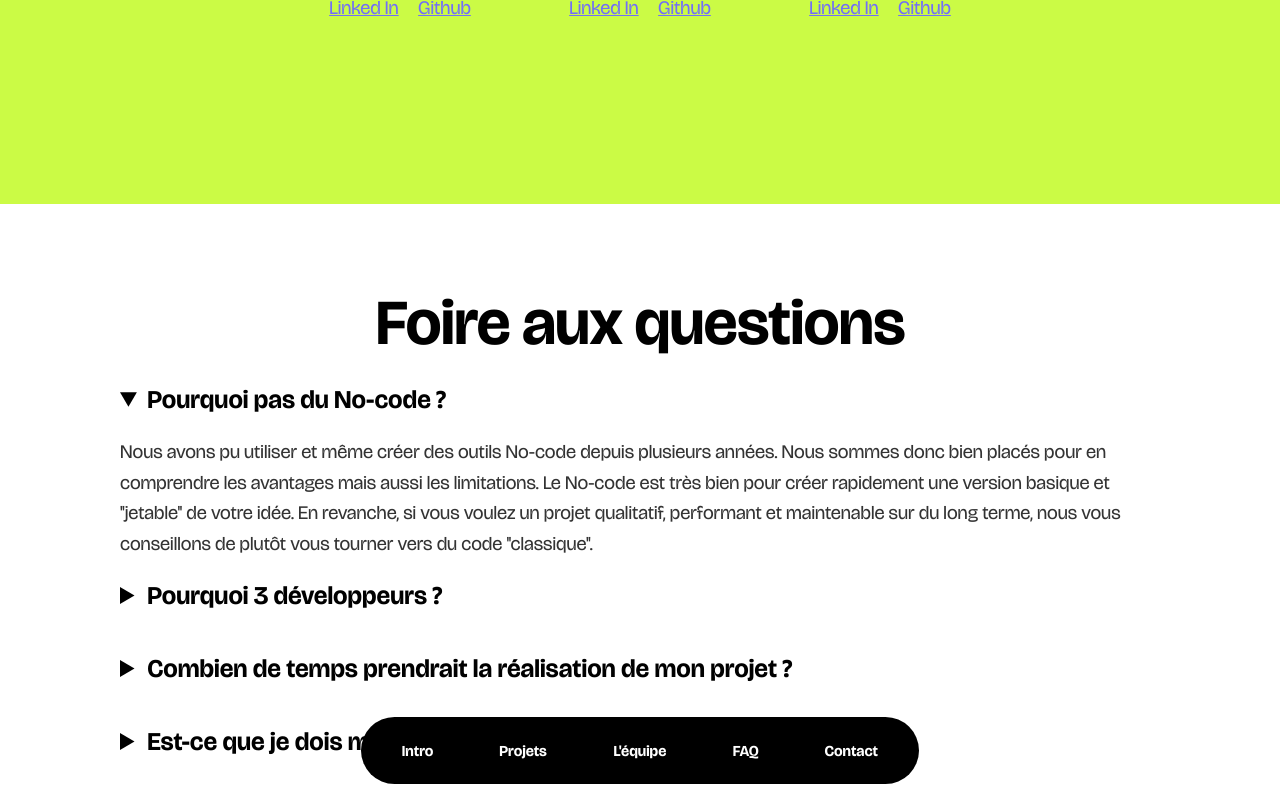
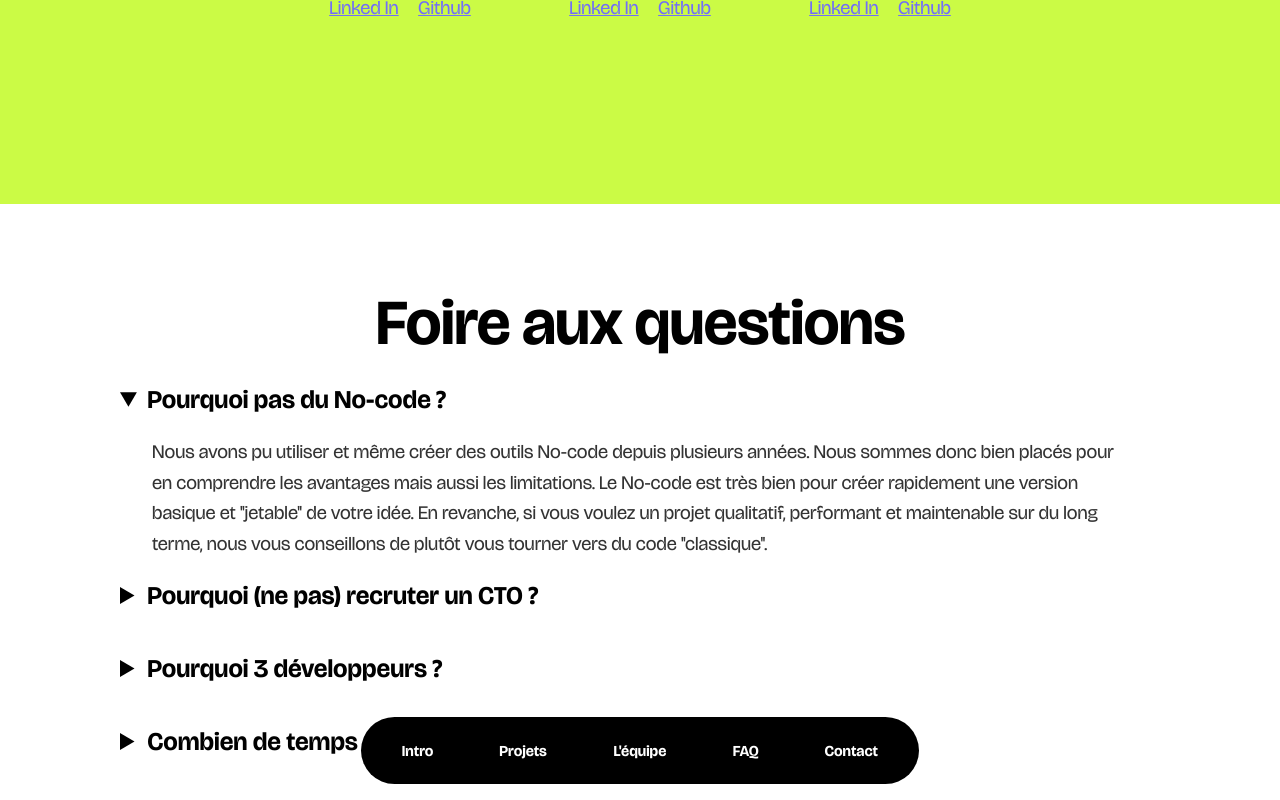
Before and after one commit to les3dev/website, a SvelteKit app: page / in a window 1280 px wide. Both pictures are taken after a click on the heading "Pourquoi pas du No-code ?". Shown: the part 2853-3653 px from the top of the page. Built offline with nearby package versions, Linux system fonts and the light colour scheme; a web font is replaced by a local one.

Commit message:
feat(faq): improve layout

```diff
--- a/src/routes/+page.svelte
+++ b/src/routes/+page.svelte
@@ -189,51 +189,80 @@
     <h2 use:scrollEffect={0.5} class="appear">Foire aux questions</h2>
     <details use:scrollEffect={0.5} class="appear">
         <summary>Pourquoi pas du No-code ?</summary>
-        Nous avons pu utiliser et même créer des outils No-code depuis plusieurs années. Nous sommes donc bien placés pour en comprendre les avantages mais aussi
-        les limitations. Le No-code est très bien pour créer rapidement une version basique et "jetable" de votre idée. En revanche, si vous voulez un projet qualitatif,
-        performant et maintenable sur du long terme, nous vous conseillons de plutôt vous tourner vers du code "classique".
+        <div>
+            Nous avons pu utiliser et même créer des outils No-code depuis plusieurs années. Nous sommes donc bien placés pour en comprendre les avantages mais
+            aussi les limitations. Le No-code est très bien pour créer rapidement une version basique et "jetable" de votre idée. En revanche, si vous voulez un
+            projet qualitatif, performant et maintenable sur du long terme, nous vous conseillons de plutôt vous tourner vers du code "classique".
+        </div>
+    </details>
+    <details use:scrollEffect={0.5} class="appear">
+        <summary>Pourquoi (ne pas) recruter un CTO ?</summary>
+        <div>
+            Avoir un CTO est la solution idéale sur le moyen/long terme pour une startup. Cependant, cela peut-être compliqué et très cher de choisir cette
+            solution au début. C'est pour cela qu'une équipe de développeur.ses experimentée peut vous permettre de faire une première version de qualité de
+            votre produit. Aussi, un CTO a souvent son mot à dire sur la vision de votre société et de votre produit. En travaillant avec des développeur.ses
+            indépendant (comme nous), vous vous assurez que votre vision soit respectée.
+        </div>
     </details>
     <details use:scrollEffect={0.5} class="appear">
         <summary>Pourquoi 3 développeurs ?</summary>
-        Nous avons l’habitude de travailler ensemble depuis plusieurs années. Grâce à nos différentes affinités et domaines d’expertise nous pouvons nous répartir
-        efficacement pour répondre au mieux à toutes vos demandes aussi variées soient-elles.
+        <div>
+            Nous avons l’habitude de travailler ensemble depuis plusieurs années. Grâce à nos différentes affinités et domaines d’expertise nous pouvons nous
+            répartir efficacement pour répondre au mieux à toutes vos demandes aussi variées soient-elles.
+        </div>
     </details>
     <details use:scrollEffect={0.5} class="appear">
         <summary>Combien de temps prendrait la réalisation de mon projet ?</summary>
-        Cela déprendra de l'urgence de votre côté mais également de nos disponibilités. Nous avons l'habitude de travailler plutôt rapidement et vous fournir des
-        résultats de l'avancement au fur et à mesure. <a href="mailto:contact@les3.dev">Contactez-nous</a> dès maintenant pour avoir une estimation !
+        <div>
+            Cela déprendra de l'urgence de votre côté mais également de nos disponibilités. Nous avons l'habitude de travailler plutôt rapidement et vous
+            fournir des résultats de l'avancement au fur et à mesure. <a href="mailto:contact@les3.dev">Contactez-nous</a> dès maintenant pour avoir une estimation
+            !
+        </div>
     </details>
     <details use:scrollEffect={0.5} class="appear">
         <summary>Est-ce que je dois m'occuper du design ?</summary>
-        La plupart des projets ne nécessitent pas uniquement du code, mais également du design. Nous nous occupons de cette partie également la plupart du temps.
-        Cependant, nous pouvons nous adapter en fonction de votre existent (identité visuelle, logo, etc.) et vos besoins personnels.
+        <div>
+            La plupart des projets ne nécessitent pas uniquement du code, mais également du design. Nous nous occupons de cette partie également la plupart du
+            temps. Cependant, nous pouvons nous adapter en fonction de votre existent (identité visuelle, logo, etc.) et vos besoins personnels.
+        </div>
     </details>
     <details use:scrollEffect={0.5} class="appear">
         <summary>Quel type de projet & fonctionnalités peuvent être réalisées ?</summary>
-        Probablement tout ce que vous pourriez imaginer. Avec nos 10 ans d'expériences, on a rencontrés beaucoup de problèmes et tout autant de solution. Nous avons
-        réalisés un grand nombre d'applications ou de sites avec des fonctionnalités très différentes (realtime, collaboration, 3D). Mais aussi des produits sur
-        le long terme, des MVPs pour des startups mais également pour de plus grands organismes comme Decathlon, BNP Paribas ou la base spatiale.
+        <div>
+            Probablement tout ce que vous pourriez imaginer. Avec nos 10 ans d'expériences, on a rencontrés beaucoup de problèmes et tout autant de solution.
+            Nous avons réalisés un grand nombre d'applications ou de sites avec des fonctionnalités très différentes (realtime, collaboration, 3D). Mais aussi
+            des produits sur le long terme, des MVPs pour des startups mais également pour de plus grands organismes comme Decathlon, BNP Paribas ou la base
+            spatiale.
+        </div>
     </details>
     <details use:scrollEffect={0.5} class="appear">
         <summary>Comment puis-je modifier mon projet ?</summary>
-        Dans un soucis de transparence, nous vous fournirons toujours le code source du projet, vous seul.e en serez propriétaire. Si vous voulez modifier votre
-        projet, vous pouvez refaire appel à nous quand vous voulez ou même à d'autres développeur.ses. Nous pouvons également développer des solutions afin que vous
-        puissiez facilement faire évoluer votre produit comme une interface d'admin adaptée à vos besoins.
+        <div>
+            Dans un soucis de transparence, nous vous fournirons toujours le code source du projet, vous seul.e en serez propriétaire. Si vous voulez modifier
+            votre projet, vous pouvez refaire appel à nous quand vous voulez ou même à d'autres développeur.ses. Nous pouvons également développer des solutions
+            afin que vous puissiez facilement faire évoluer votre produit comme une interface d'admin adaptée à vos besoins.
+        </div>
     </details>
     <details use:scrollEffect={0.5} class="appear">
         <summary>Où sont stockées les données ?</summary>
-        À vous de voir. Ça peut être sur vos serveurs ou ceux d'autres services en ligne, mais pas chez nous. Nous ne voulons pas prendre la responsabilité du stockage
-        de vos données.
+        <div>
+            À vous de voir. Ça peut être sur vos serveurs ou ceux d'autres services en ligne, mais pas chez nous. Nous ne voulons pas prendre la responsabilité
+            du stockage de vos données.
+        </div>
     </details>
     <details use:scrollEffect={0.5} class="appear">
         <summary>Ai-je accès au code du projet ?</summary>
-        Oui, le code que nous écrivons n'a qu'un seul destinataire : vous. Lorsque nous aurons fini le projet, nous vous donnerons toutes les clés pour que vous
-        soyez propriétaire du projet et que vous puissiez le faire évoluer comme bon vous semble.
+        <div>
+            Oui, le code que nous écrivons n'a qu'un seul destinataire : vous. Lorsque nous aurons fini le projet, nous vous donnerons toutes les clés pour que
+            vous soyez propriétaire du projet et que vous puissiez le faire évoluer comme bon vous semble.
+        </div>
     </details>
     <details use:scrollEffect={0.5} class="appear">
         <summary>Quels outils & technologies utilise-t-on ?</summary>
-        Nous privilégions autant que possible les technologies matures et si possible open-source pour créer des projets durables et performants. Nous avons quelques
-        préférences mais nous nous adaptons en fonction des besoins du projet.
+        <div>
+            Nous privilégions autant que possible les technologies matures et si possible open-source pour créer des projets durables et performants. Nous avons
+            quelques préférences mais nous nous adaptons en fonction des besoins du projet.
+        </div>
     </details>
 </section>
 <section id="contact" class="center" class:focus={section === 'contact'} bind:this={contactElement}>
@@ -465,12 +494,20 @@
     #faq details a {
         color: var(--color-indigo);
     }
-    #faq summary {
+    #faq details summary {
         color: var(--color-black);
         font-size: 1.6rem;
         font-weight: bold;
         cursor: pointer;
         margin: 1rem 0;
+    }
+    #faq details div {
+        transition: 0.3s all; /* TODO: why anim not working :/ */
+        max-height: 0;
+        padding-inline: 2rem;
+    }
+    #faq details[open] div {
+        max-height: fit-content;
     }
 
     /* Animations */
```
